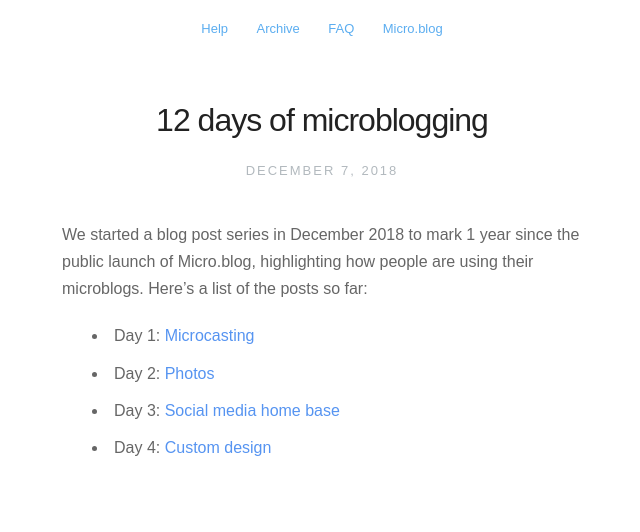
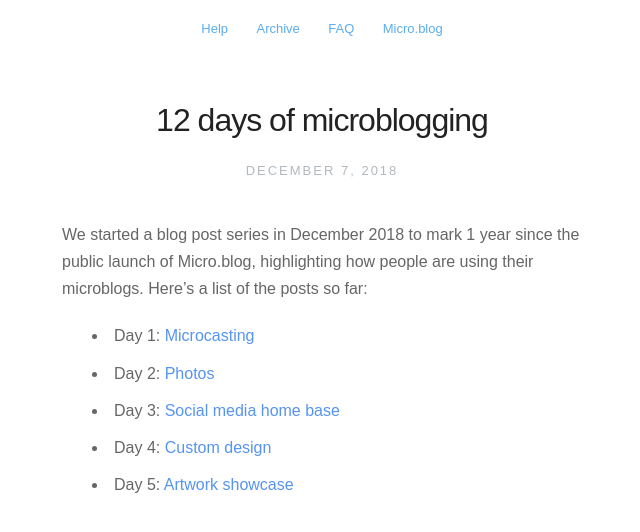
Before and after one commit to microdotblog/help.micro.blog, a Jekyll site: the page built from _posts/2018-12-07-12-days.markdown, in a window 1280 px wide. Shown: the top 532 px of the page, without its empty margins (318-958 px from the left). Built offline with Jekyll 4.4.1, drawn with Linux system fonts in a browser that asks for light colours; nearby versions of some CDN libraries.

Commit message:
Added day 5 link of 12 days of microblogging.

```diff
--- a/_posts/2018-12-07-12-days.markdown
+++ b/_posts/2018-12-07-12-days.markdown
@@ -10,3 +10,4 @@
 * Day 2: [Photos](https://manton.org/2018/12/04/days-of-microblogging.html)
 * Day 3: [Social media home base](https://manton.org/2018/12/05/174334.html)
 * Day 4: [Custom design](https://manton.org/2018/12/06/161911.html)
+* Day 5: [Artwork showcase](https://manton.org/2018/12/07/195857.html)
```
